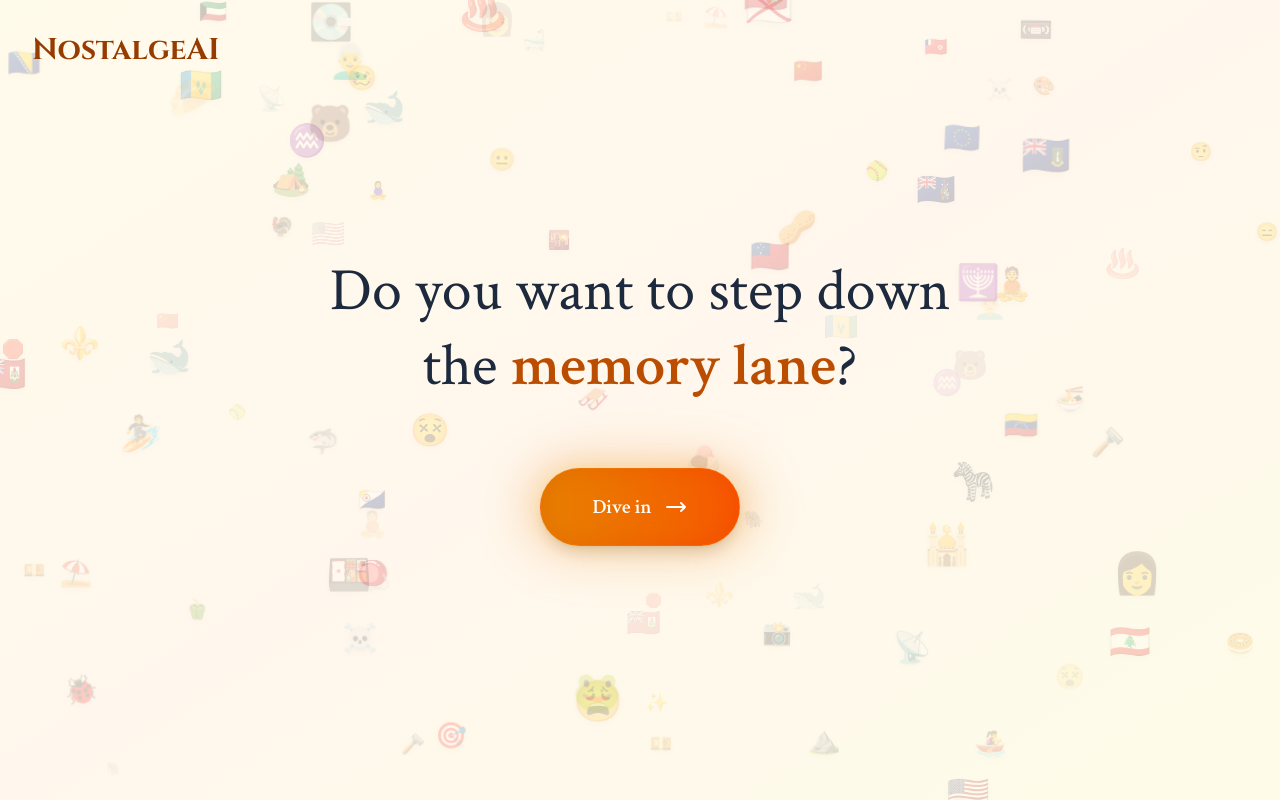
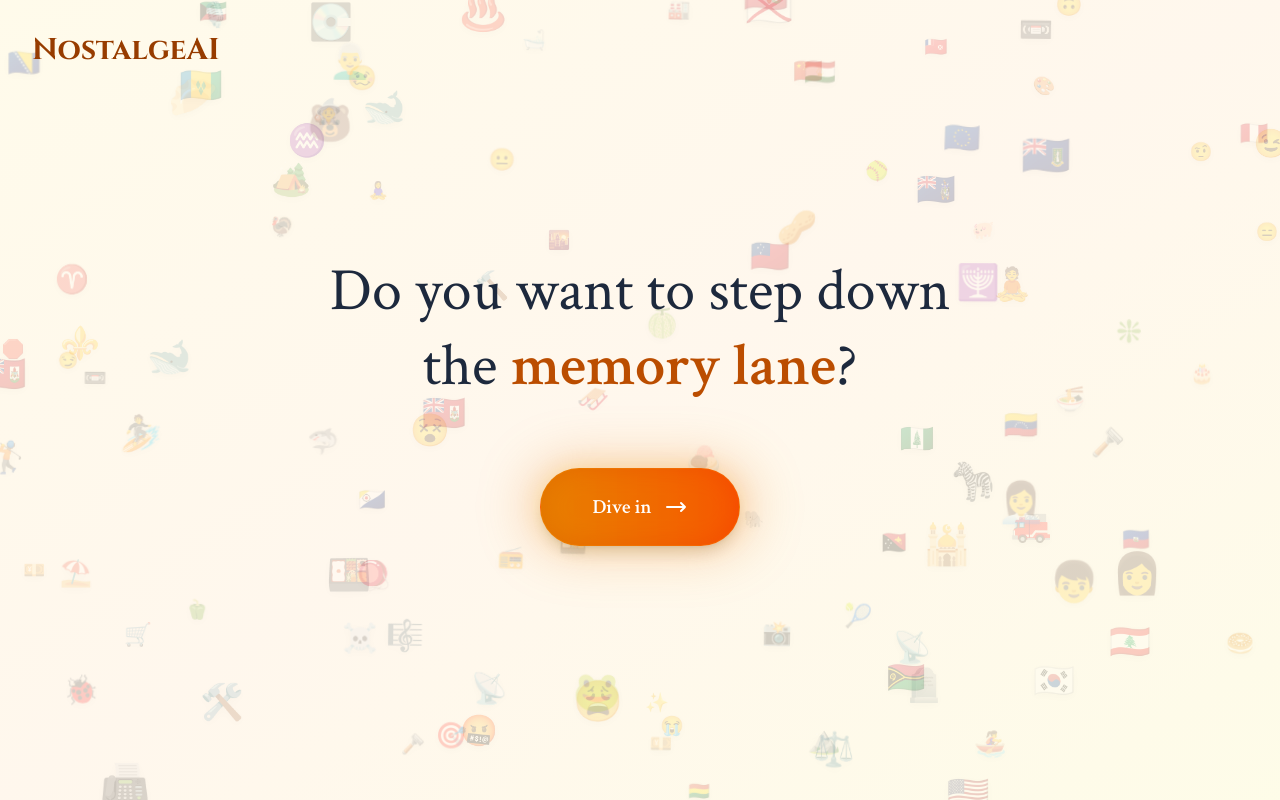
Before and after one commit to Shocam7/nostalgeai, a Next.js app: page / in a window 1280 px wide. Built offline with nearby package versions, Linux system fonts and the light colour scheme.

Commit message:
Update page.tsx

```diff
--- a/app/page.tsx
+++ b/app/page.tsx
@@ -55,8 +55,8 @@ export default function Home() {
   const [backgroundEmojis, setBackgroundEmojis] = useState<EmojiItem[]>([]);
 
   useEffect(() => {
-    // Generate 50-80 random emojis for the background collage
-    const emojiCount = Math.floor(Math.random() * 30) + 50;
+    // Generate 80-120 random emojis for a denser background collage
+    const emojiCount = Math.floor(Math.random() * 40) + 80;
     const emojis = getRandomEmojis(emojiCount).map((emoji, index) => ({
       emoji,
       id: index,
@@ -146,27 +146,7 @@ export default function Home() {
           <div className="absolute inset-0 bg-amber-600/30 rounded-full blur-xl scale-110 group-hover:scale-125 transition-transform duration-300 -z-10"></div>
         </div>
 
-        {/* Additional Scattered Emojis for Extra Density */}
-        <div className="absolute inset-0 opacity-15">
-          {backgroundEmojis.slice(0, 20).map((item, index) => (
-            <div
-              key={`extra-${index}`}
-              className="absolute animate-pulse"
-              style={{
-                left: `${(item.left + 50) % 100}%`,
-                top: `${(item.top + 30) % 100}%`,
-                fontSize: `${item.size * 0.8}em`,
-                animationDuration: `${item.duration + 2}s`,
-                animationDelay: `${item.delay + 1}s`,
-                transform: 'translate(-50%, -50%)'
-              }}
-            >
-              {item.emoji}
-            </div>
-          ))}
-        </div>
-
       </div>
     </div>
   );
-  }
+}
```
